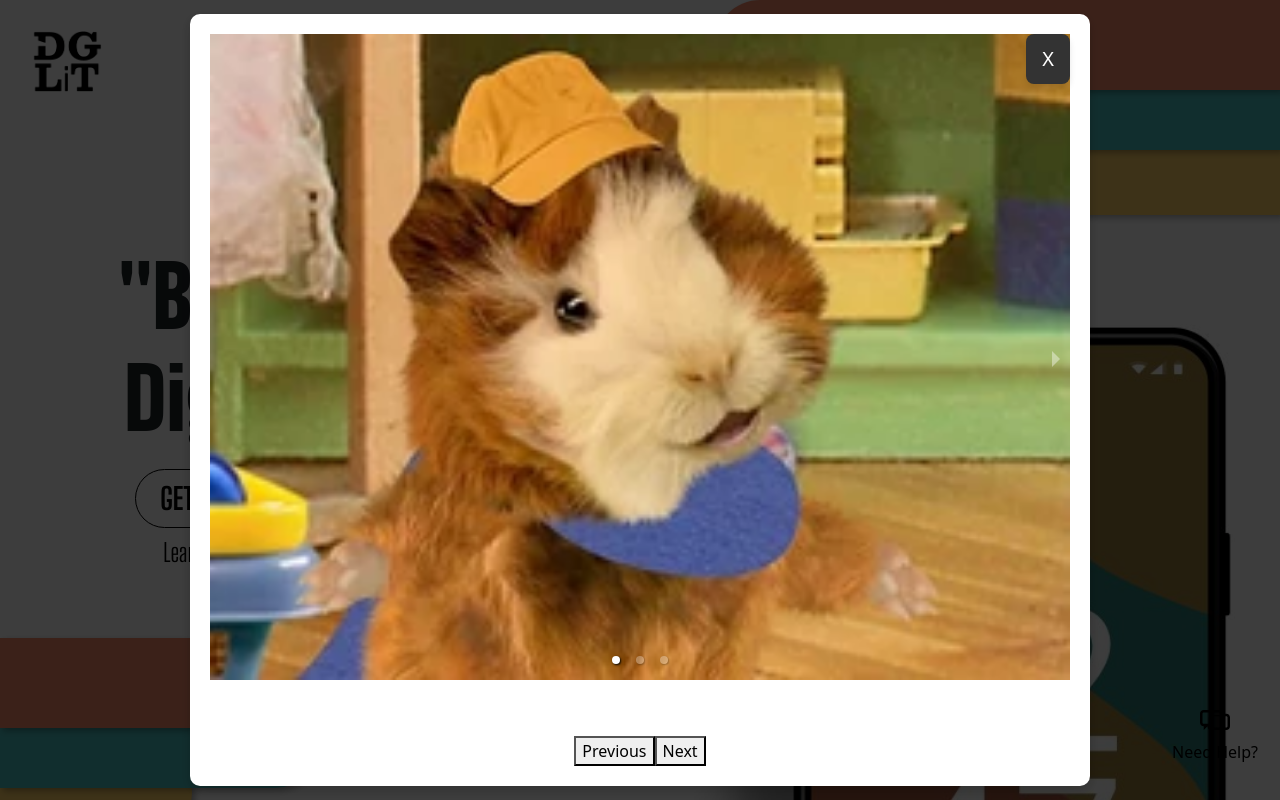
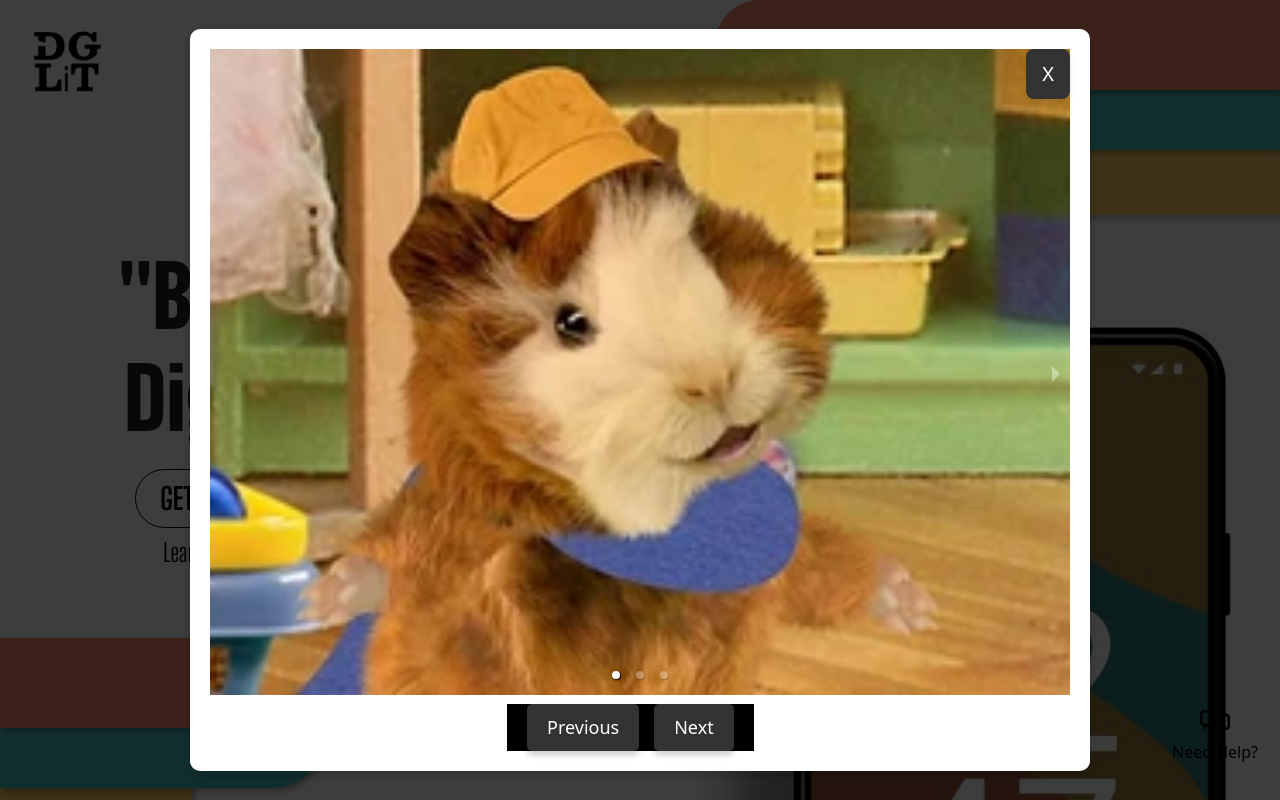
Before and after one commit to Saymo-Michael/Software-Engineering-1, a React (Create React App) app in the folder react-frontend/: page / in a window 1280 px wide. Both pictures are taken after a click on the element "Need Help?". Shown: the top 800 px of the page. Built offline with nearby package versions, Linux system fonts and the light colour scheme.

Commit message:
Latest Version of NeedHelp

```diff
--- a/react-frontend/src/components/ImageCarouselModal.jsx
+++ b/react-frontend/src/components/ImageCarouselModal.jsx
@@ -47,8 +47,8 @@ const ImageCarouselModal = ({ closeModal }) => {
 
         {/* Navigation buttons (Next and Previous) inside the modal */}
         <div className={Style.carouselControls}>
-          <button className="prev-btn" onClick={handlePrev}>Previous</button>
-          <button className="next-btn" onClick={handleNext}>Next</button>
+          <button className={Style.prevButton} onClick={handlePrev}>Previous</button>
+          <button className={Style.nextButton} onClick={handleNext}>Next</button>
         </div>
       </div>
     </div>
--- a/react-frontend/src/css modules/ImageCarouselModal.module.css
+++ b/react-frontend/src/css modules/ImageCarouselModal.module.css
@@ -14,26 +14,26 @@
 
 /* Carousel styling */
 .carousel {
-  width: 100%;  /* Full width of modal */
-  max-width: 900px;  /* Limit the maximum width */
+  width: 100%;
+  max-width: 900px;
   background-color: white;
   border-radius: 10px;
   box-shadow: 0 4px 12px rgba(0, 0, 0, 0.2);
   padding: 20px;
-  overflow: hidden;  /* Prevent overflow */
+  overflow: hidden;
   position: relative;
 }
 
 /* Image Styling */
 .carousel .carousel-item img {
-  width: 100%;  /* Ensure images fill the container */
-  height: auto;  /* Maintain aspect ratio */
-  object-fit: fill;  /* Preserve the image's aspect ratio */
-  border-radius: 8px;  /* Add rounded corners to the images */
+  width: 100%;
+  height: auto;
+  object-fit: fill;
+  border-radius: 8px;
   display: block;
-  margin: 0 auto;  /* Center the images */
-  max-width: 500px;  /* Set a max width */
-  max-height: 400px;  /* Set a max height */
+  margin: 0 auto;
+  max-width: 500px;
+  max-height: 400px;
 }
 
 /* Styling for the close button */
@@ -72,32 +72,68 @@
   box-shadow: 0 4px 6px rgba(0, 0, 0, 0.1);
 }
 
-/* Navigation Buttons Below Image */
-.navButtons {
+/* Styling for the Next and Previous buttons */
+.carouselControls {
+  position: absolute;
+  bottom: 20px;
+  width: fit-content;
   display: flex;
-  justify-content: space-between;
-  margin-top: 10px;
+  justify-content: start;  /* Center buttons together */
+  gap: 15px;  /* Add a small gap between buttons */
+  padding: 0 20px;
+  z-index: 100;
+  margin: 0 0 0 33%;
+  background-color: black;
 }
 
-.navButton {
-  background-color: #4ac0c0;
+.prevButton,
+.nextButton {
+  background-color: #333333;
   color: white;
+  font-size: 18px;
+  padding: 10px 20px;
+  border-radius: 5px;
   border: none;
-  border-radius: 5px;
-  padding: 10px;
   cursor: pointer;
-  font-size: 16px;
-  width: 48%;
-  text-align: center;
+  transition: all 0.3s ease-in-out;
+  box-shadow: 0 4px 6px rgba(0, 0, 0, 0.2);
 }
 
-.navButton:hover {
-  background-color: #2c8c8c;
+/* Hover effect for Prev/Next buttons */
+.prevButton:hover,
+.nextButton:hover {
+  background-color: #555555;
+  transform: scale(1.05);
+  box-shadow: 0 6px 12px rgba(0, 0, 0, 0.3);
+}
+
+/* Focus effect for Prev/Next buttons */
+.prevButton:focus,
+.nextButton:focus {
+  outline: none;
+  box-shadow: 0 0 0 4px rgba(51, 51, 51, 0.4);
+}
+
+/* Active state for Prev/Next buttons */
+.prevButton:active,
+.nextButton:active {
+  transform: scale(1);
+  box-shadow: 0 4px 6px rgba(0, 0, 0, 0.2);
 }
 
 /* Carousel adjustments for better accessibility */
 @media (max-width: 768px) {
   .carousel {
-    width: 95%;  /* More responsive width on smaller screens */
+    width: 95%;
+  }
+  .carouselControls {
+    bottom: 10px;
+    width: 100%;
+    justify-content: center;
+  }
+  .prevButton,
+  .nextButton {
+    font-size: 10px;
+    margin: 0 0 0 10%;
   }
 }
```
